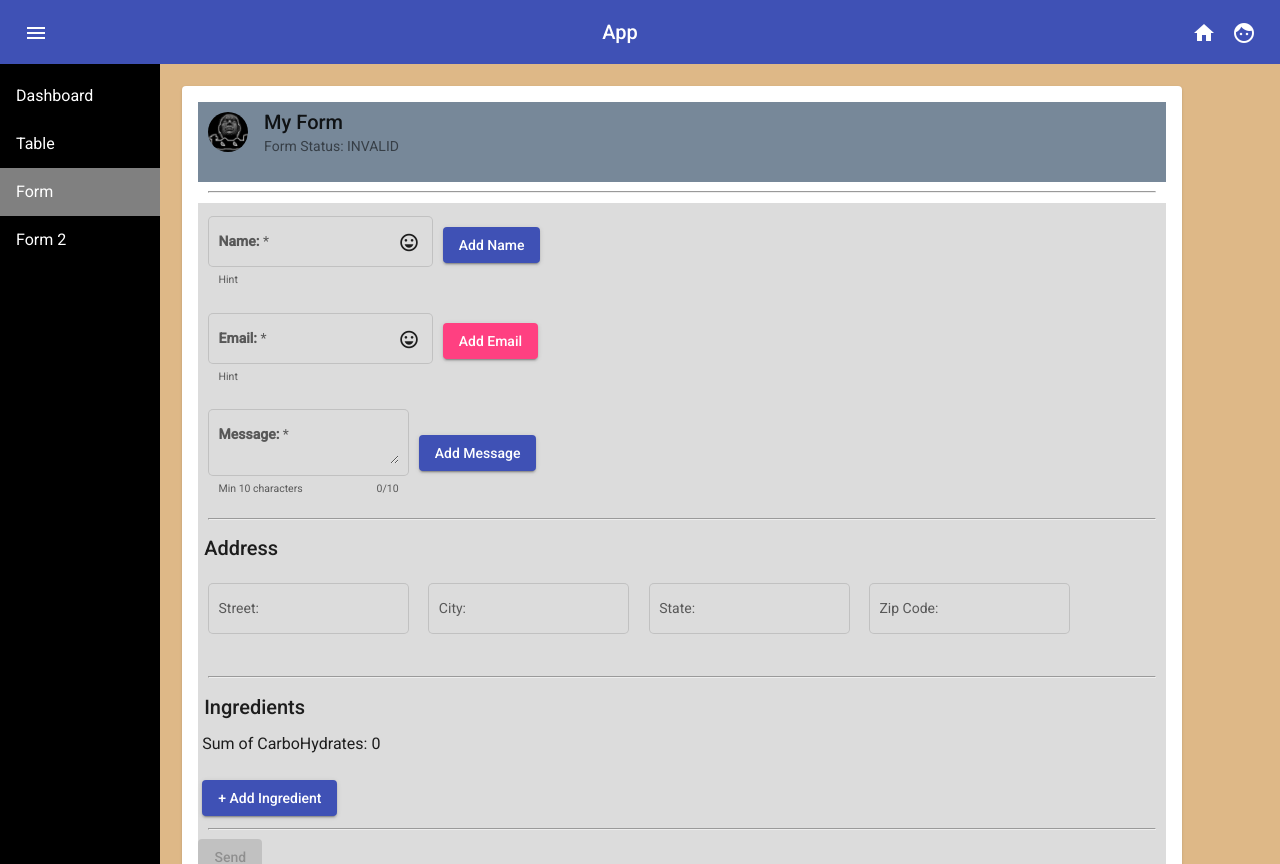
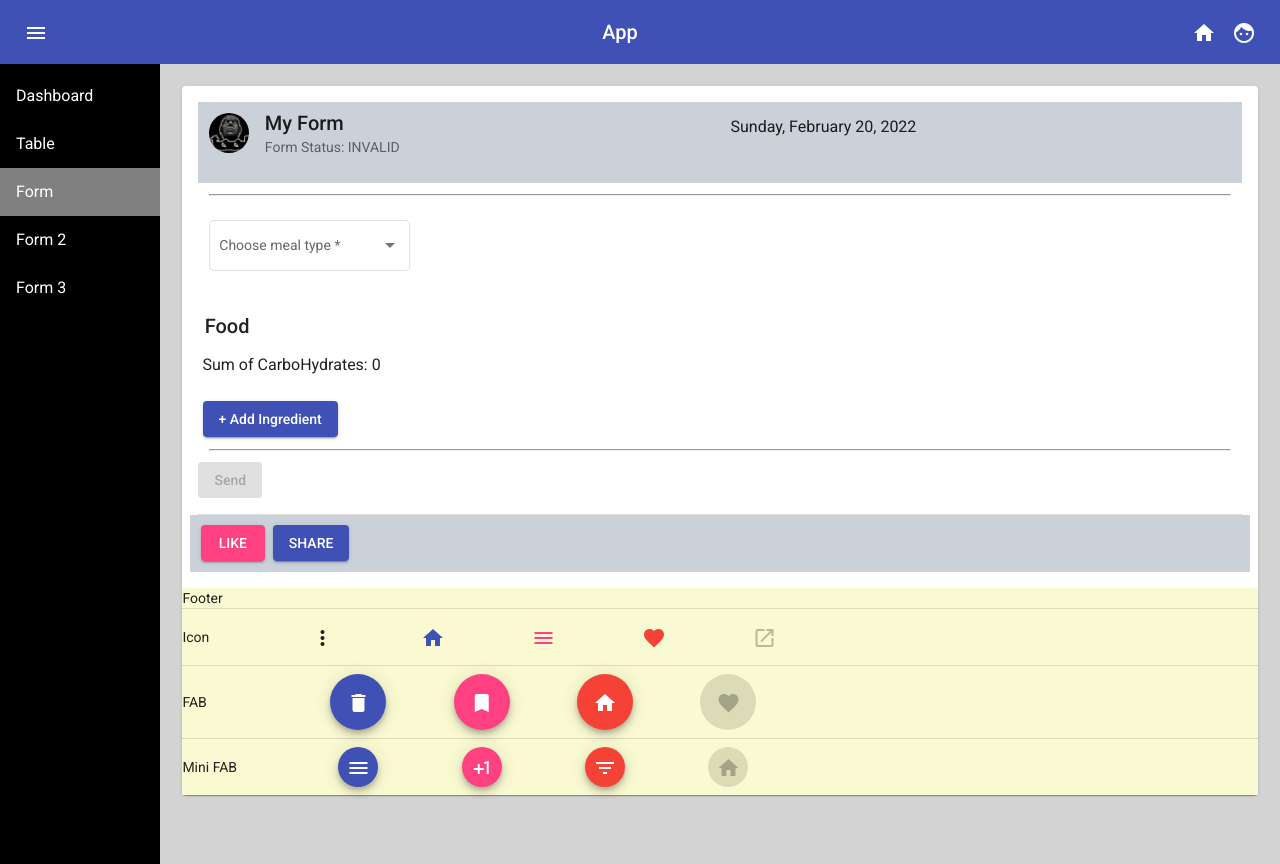
Before and after one commit to georgegabor/my-dietary-app-frontend, an Angular app: page /nav/form in a window 1280 px wide. Built offline with nearby package versions, Linux system fonts and the light colour scheme.

Commit message:
Add stepper form

```diff
--- a/src/app/app-routing.module.ts
+++ b/src/app/app-routing.module.ts
@@ -3,6 +3,7 @@ import { RouterModule, Routes } from '@angular/router'
 import { DashboardComponent } from './modules/dashboard/dashboard.component'
 import { FormComponent } from './modules/form/form.component'
 import { Form2Component } from './modules/form2/form2.component'
+import { Form3Component } from './modules/form3/form3.component'
 import { NavComponent } from './modules/nav/nav.component'
 import { TableComponent } from './modules/table/table.component'
 
@@ -16,6 +17,7 @@ const routes: Routes = [
       { path: 'dashboard', component: DashboardComponent },
       { path: 'form', component: FormComponent },
       { path: 'form2', component: Form2Component },
+      { path: 'form3', component: Form3Component },
     ],
   },
 ]
--- a/src/app/app.module.ts
+++ b/src/app/app.module.ts
@@ -7,6 +7,7 @@ import { MaterialModule } from './material/material/material.module'
 import { DashboardComponent } from './modules/dashboard/dashboard.component'
 import { FormComponent } from './modules/form/form.component'
 import { Form2Component } from './modules/form2/form2.component'
+import { Form3Component } from './modules/form3/form3.component'
 import { NavComponent } from './modules/nav/nav.component'
 import { TableComponent } from './modules/table/table.component'
 
@@ -18,6 +19,7 @@ import { TableComponent } from './modules/table/table.component'
     TableComponent,
     FormComponent,
     Form2Component,
+    Form3Component,
   ],
   imports: [
     AppRoutingModule,
--- a/src/app/material/material/material.module.ts
+++ b/src/app/material/material/material.module.ts
@@ -14,6 +14,7 @@ import { MatProgressBarModule } from '@angular/material/progress-bar'
 import { MatSelectModule } from '@angular/material/select'
 import { MatSidenavModule } from '@angular/material/sidenav'
 import { MatSortModule } from '@angular/material/sort'
+import { MatStepperModule } from '@angular/material/stepper'
 import { MatTableModule } from '@angular/material/table'
 import { MatToolbarModule } from '@angular/material/toolbar'
 import { MatTooltipModule } from '@angular/material/tooltip'
@@ -41,6 +42,7 @@ const MAT = [
   MatInputModule,
   MatSelectModule,
   MatTooltipModule,
+  MatStepperModule,
 ]
 
 @NgModule({
--- a/src/app/modules/form/form.component.html
+++ b/src/app/modules/form/form.component.html
@@ -1,6 +1,4 @@
 <mat-card class="example-card" tabindex="0">
-  <!-- <mat-progress-bar mode="determinate"></mat-progress-bar> -->
-
   <mat-card-header>
     <div mat-card-avatar class="example-header-image"></div>
     <mat-card-title>My Form</mat-card-title>
@@ -8,129 +6,29 @@
     <mat-card-subtitle
       ><p>Form Status: {{ myForm.status }}</p></mat-card-subtitle
     >
+
+    <div fxFlex fxLayout fxLayoutAlign="center">
+      <h3>{{ date | date: 'fullDate' }}</h3>
+    </div>
   </mat-card-header>
-  <!-- <img
-    mat-card-image
-    src="https://material.angular.io/assets/img/examples/shiba2.jpg"
-    alt="Photo of a Shiba Inu"
-  /> -->
+
   <div class="gap"><hr /></div>
 
   <mat-card-content>
     <form [formGroup]="myForm" (ngSubmit)="onSubmit(myForm)">
       <div>
-        <mat-form-field appearance="outline" [color]="'primary'">
-          <mat-label> <b> Name: </b> </mat-label>
-          <input matInput formControlName="name" placeholder="Placeholder" />
-          <mat-icon matSuffix>sentiment_very_satisfied</mat-icon>
-          <mat-hint>Hint</mat-hint>
-          <mat-error
-            *ngIf="
-              myForm.get('name')?.invalid &&
-              (myForm.get('name')?.dirty || myForm.get('name')?.touched)
-            "
-          >
-            Please provide a name.
-          </mat-error>
-        </mat-form-field>
-        <button
-          mat-raised-button
-          color="primary"
-          type="button"
-          (click)="addName()"
-        >
-          Add Name
-        </button>
-      </div>
-
-      <div>
-        <mat-form-field appearance="outline" [color]="'primary'">
-          <mat-label> <b> Email: </b> </mat-label>
-          <input matInput formControlName="email" placeholder="Placeholder" />
-          <mat-icon matSuffix>sentiment_very_satisfied</mat-icon>
-          <mat-hint>Hint</mat-hint>
-          <mat-error
-            *ngIf="
-              myForm.get('email')?.invalid &&
-              (myForm.get('email')?.dirty || myForm.get('email')?.touched)
-            "
-          >
-            Please provide a valid email address.
-          </mat-error>
-        </mat-form-field>
-        <button
-          mat-raised-button
-          color="accent"
-          type="button"
-          (click)="addEmail()"
-        >
-          Add Email
-        </button>
-      </div>
-
-      <div>
-        <mat-form-field
-          hintLabel="Min 10 characters"
-          appearance="outline"
-          [color]="'primary'"
-        >
-          <mat-label> <b> Message: </b> </mat-label>
-          <textarea
-            matInput
-            #message
-            formControlName="message"
-            placeholder="Placeholder"
-          ></textarea>
-          <mat-hint align="end">{{ message.value?.length || 0 }}/10</mat-hint>
-          <mat-error
-            *ngIf="
-              myForm.get('message')?.invalid &&
-              (myForm.get('message')?.dirty || myForm.get('message')?.touched)
-            "
-          >
-            Please provide a message.
-          </mat-error>
-        </mat-form-field>
-        <button
-          mat-raised-button
-          color="primary"
-          type="button"
-          (click)="addMessage()"
-        >
-          Add Message
-        </button>
-      </div>
-
-      <div class="gap"><hr /></div>
-
-      <div formGroupName="address">
-        <h2>Address</h2>
-
-        <mat-form-field appearance="outline" [color]="'primary'">
-          <mat-label> Street: </mat-label>
-          <input matInput formControlName="street" />
-        </mat-form-field>
-
-        <mat-form-field appearance="outline" [color]="'primary'">
-          <mat-label> City: </mat-label>
-          <input matInput formControlName="city" />
-        </mat-form-field>
-
-        <mat-form-field appearance="outline" [color]="'primary'">
-          <mat-label> State: </mat-label>
-          <input matInput formControlName="state" />
-        </mat-form-field>
-
-        <mat-form-field appearance="outline" [color]="'primary'">
-          <mat-label> Zip Code: </mat-label>
-          <input matInput formControlName="zip" />
+        <mat-form-field appearance="outline">
+          <mat-label>Choose meal type</mat-label>
+          <mat-select formControlName="type">
+            <mat-option value="breakfast">Breakfast</mat-option>
+            <mat-option value="lunch">Lunch</mat-option>
+            <mat-option value="dinner">Dinner</mat-option>
+          </mat-select>
         </mat-form-field>
       </div>
 
-      <div class="gap"><hr /></div>
-
       <ng-container formArrayName="aliases">
-        <h2>Ingredients</h2>
+        <h2>Food</h2>
         <ng-container
           *ngFor="let lessonForm of aliases.controls; let i = index"
         >
@@ -169,28 +67,6 @@
           </button>
         </div>
       </div>
-      <!-- <div formArrayName="aliases">
-        <h2>Aliases</h2>
-        <button
-          mat-raised-button
-          color="primary"
-          type="button"
-          (click)="addAlias()"
-        >
-          + Add another alias
-        </button>
-
-        <div *ngFor="let alias of aliases.controls; let i = index">
-          <mat-form-field appearance="outline" [color]="'primary'">
-            <mat-label>Alias:</mat-label>
-            <mat-select [formControlName]="i">
-              <mat-option value="option1">Option 1</mat-option>
-              <mat-option value="option2">Option 2</mat-option>
-              <mat-option value="option3">Option 3</mat-option>
-            </mat-select>
-          </mat-form-field>
-        </div>
-      </div> -->
       <div class="gap"><hr /></div>
 
       <button
--- a/src/app/modules/form/form.component.scss
+++ b/src/app/modules/form/form.component.scss
@@ -1,6 +1,6 @@
 .example-card {
   min-width: 50%;
-  max-width: 90%;
+  max-width: 100%;
   height: fit-content;
 }
 
@@ -29,13 +29,13 @@ h2 {
 
 .mat-card-actions,
 .mat-card-header {
-  background-color: lightslategray;
+  background-color: rgb(202, 209, 216);
   padding: 1%;
 }
 
-.mat-card-content {
-  background-color: gainsboro;
-}
+// .mat-card-content {
+//   background-color: rgb(213, 221, 228);
+// }
 
 .mat-card-footer {
   background-color: lightgoldenrodyellow;
--- a/src/app/modules/form/form.component.ts
+++ b/src/app/modules/form/form.component.ts
@@ -9,6 +9,8 @@ import { BehaviorSubject } from 'rxjs'
 })
 export class FormComponent implements OnInit {
   carboValue$ = new BehaviorSubject<number>(0)
+
+  date = new Date()
 
   myForm: FormGroup
   lessonForm = this.fb.group({
@@ -30,15 +32,7 @@ export class FormComponent implements OnInit {
 
   constructor(private fb: FormBuilder) {
     this.myForm = this.fb.group({
-      name: ['', Validators.required],
-      email: ['', [Validators.required, Validators.email]],
-      message: ['', [Validators.required, Validators.minLength(10)]],
-      address: this.fb.group({
-        street: [''],
-        city: [''],
-        state: [''],
-        zip: [''],
-      }),
+      type: ['', Validators.required],
       aliases: this.fb.array([]),
     })
   }
@@ -62,25 +56,8 @@ export class FormComponent implements OnInit {
 
   onSubmit(form: FormGroup) {
     console.log('onSubmit')
-    console.log('Valid?', form.valid) // true or false
-    console.log('Name', form.value.name)
-    console.log('Email', form.value.email)
-    console.log('Message', form.value.message)
-    console.log('Team', form.value.team)
-    console.log('Address', form.value.address)
+    console.log('type', form.value.type)
     console.log('Aliases', form.value.aliases)
-  }
-
-  addName() {
-    this.myForm.get('name')?.setValue('Sammy')
-  }
-
-  addEmail() {
-    this.myForm.get('email')?.setValue('sammy@email.com')
-  }
-
-  addMessage() {
-    this.myForm.get('message')?.setValue('Sammy has a long message for you')
   }
 
   likeClicked() {
--- /dev/null
+++ b/src/app/modules/form3/form3.component.html
@@ -0,0 +1,47 @@
+<mat-stepper #stepper>
+  <mat-step [stepControl]="firstFormGroup" errorMessage="Name is required.">
+    <form [formGroup]="firstFormGroup">
+      <ng-template matStepLabel>Fill out your name</ng-template>
+      <mat-form-field appearance="fill">
+        <mat-label>Name</mat-label>
+        <input
+          matInput
+          placeholder="Last name, First name"
+          formControlName="firstCtrl"
+          required
+        />
+      </mat-form-field>
+      <div>
+        <p>Go to a different step to see the error state</p>
+        <button mat-button matStepperNext>Next</button>
+      </div>
+    </form>
+  </mat-step>
+  <mat-step [stepControl]="secondFormGroup" errorMessage="Address is required.">
+    <form [formGroup]="secondFormGroup">
+      <ng-template matStepLabel>Fill out your address</ng-template>
+      <mat-form-field appearance="fill">
+        <mat-label>Address</mat-label>
+        <input
+          matInput
+          placeholder="Ex. 1 Main St, New York, NY"
+          formControlName="secondCtrl"
+          required
+        />
+      </mat-form-field>
+      <div>
+        <p>Go to a different step to see the error state</p>
+        <button mat-button matStepperPrevious>Back</button>
+        <button mat-button matStepperNext>Next</button>
+      </div>
+    </form>
+  </mat-step>
+  <mat-step>
+    <ng-template matStepLabel>Done</ng-template>
+    <p>You are now done.</p>
+    <div>
+      <button mat-button matStepperPrevious>Back</button>
+      <button mat-button (click)="stepper.reset()">Reset</button>
+    </div>
+  </mat-step>
+</mat-stepper>
--- /dev/null
+++ b/src/app/modules/form3/form3.component.scss
@@ -0,0 +1,3 @@
+.mat-form-field {
+  margin-top: 16px;
+}
--- /dev/null
+++ b/src/app/modules/form3/form3.component.ts
@@ -0,0 +1,28 @@
+import { STEPPER_GLOBAL_OPTIONS } from '@angular/cdk/stepper'
+import { Component } from '@angular/core'
+import { FormBuilder, FormGroup, Validators } from '@angular/forms'
+
+@Component({
+  selector: 'app-form3',
+  templateUrl: './form3.component.html',
+  styleUrls: ['./form3.component.scss'],
+  providers: [
+    {
+      provide: STEPPER_GLOBAL_OPTIONS,
+      useValue: { showError: true },
+    },
+  ],
+})
+export class Form3Component {
+  firstFormGroup: FormGroup
+  secondFormGroup: FormGroup
+
+  constructor(private _formBuilder: FormBuilder) {
+    this.firstFormGroup = this._formBuilder.group({
+      firstCtrl: ['', Validators.required],
+    })
+    this.secondFormGroup = this._formBuilder.group({
+      secondCtrl: ['', Validators.required],
+    })
+  }
+}
--- a/src/app/modules/nav/nav.component.html
+++ b/src/app/modules/nav/nav.component.html
@@ -47,6 +47,9 @@
       <mat-list-item routerLink="./form2" routerLinkActive="active"
         >Form 2</mat-list-item
       >
+      <mat-list-item routerLink="./form3" routerLinkActive="active"
+        >Form 3</mat-list-item
+      >
     </mat-nav-list>
   </mat-sidenav>
   <mat-sidenav-content>
--- a/src/app/modules/nav/nav.component.scss
+++ b/src/app/modules/nav/nav.component.scss
@@ -1,6 +1,6 @@
 .sidenav-container {
   height: 100%;
-  background-color: burlywood;
+  background-color: lightgray;
 }
 
 mat-sidenav {
```
Also changed, not shown: 1 other file (tests, documents, lock files or other folders).
